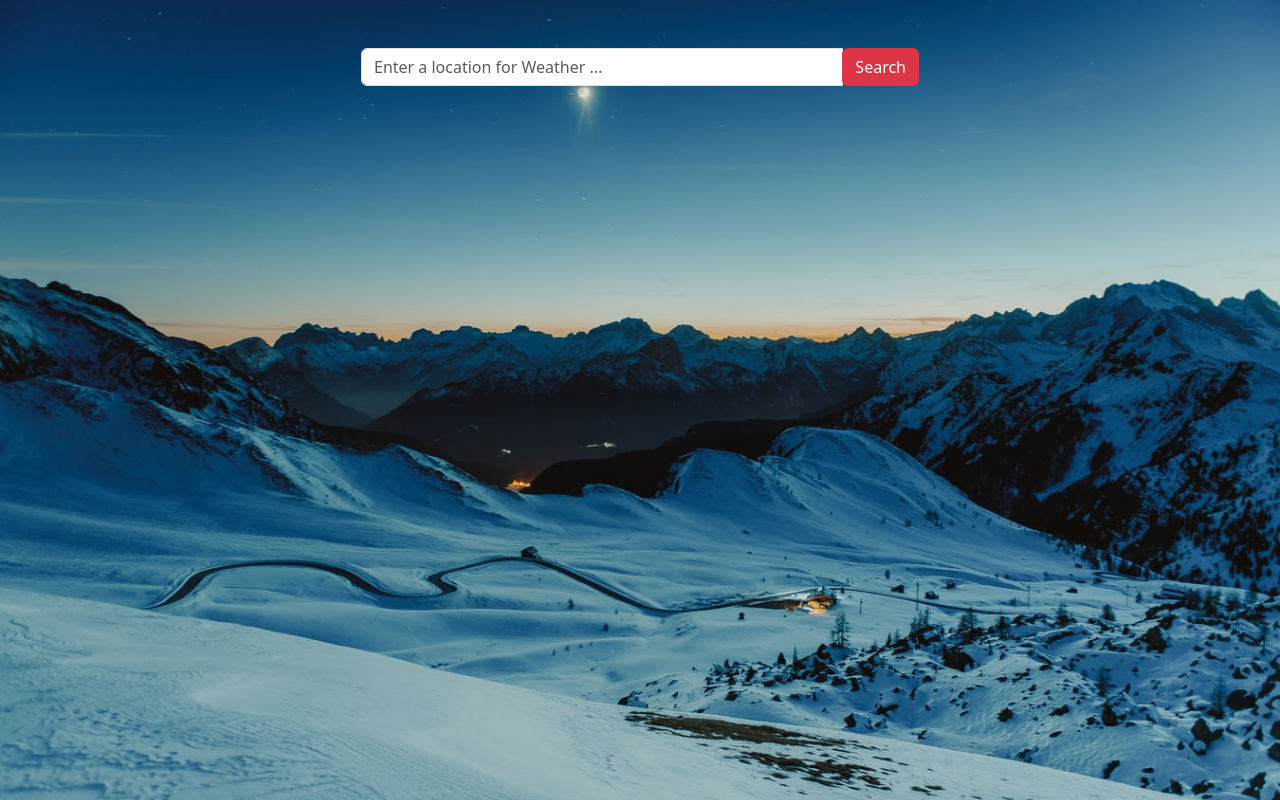
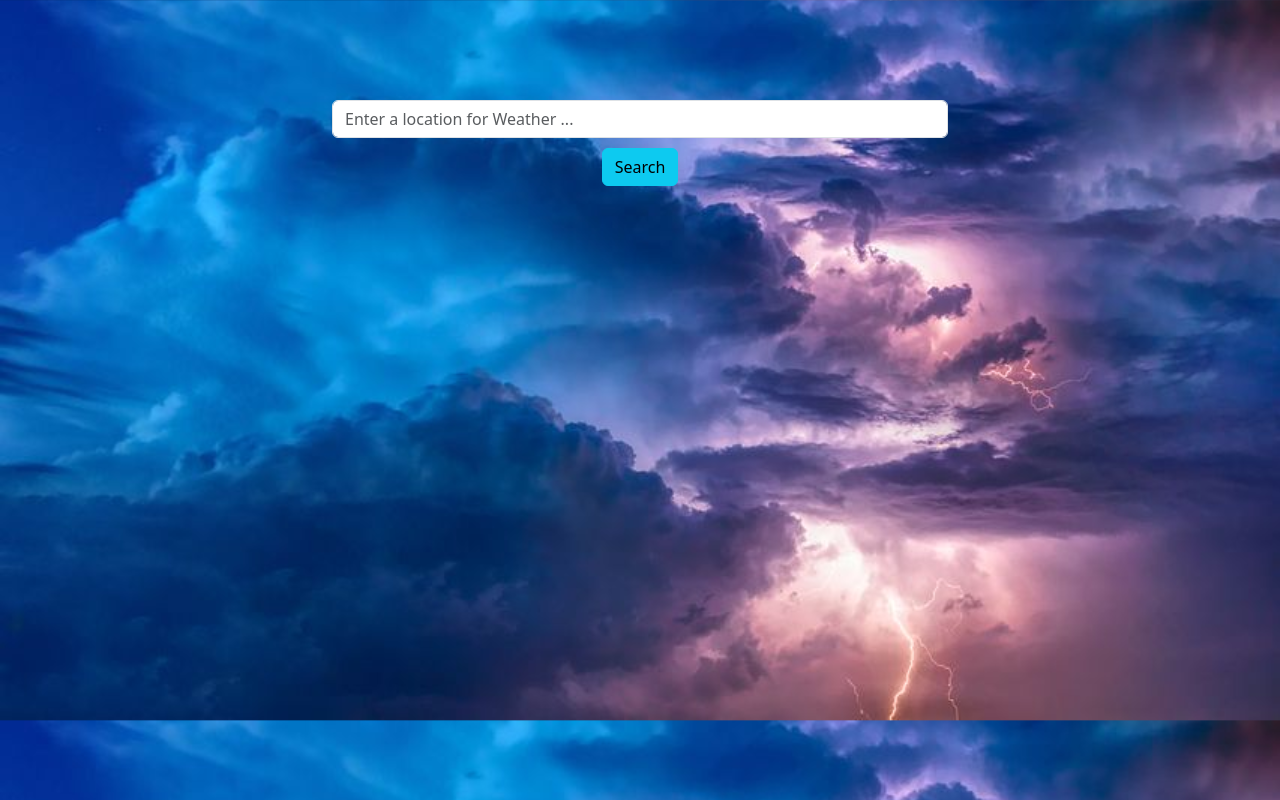
Before and after one commit to sadik9633/weatherapp, a plain HTML site: page index.html in a window 1280 px wide. Drawn offline with nearby package versions, Linux system fonts and the light colour scheme.

Commit message:
textadded

```diff
--- a/index.html
+++ b/index.html
@@ -8,40 +8,32 @@
     <title>Document</title>
     <link href="https://cdn.jsdelivr.net/npm/bootstrap@5.3.0-alpha1/dist/css/bootstrap.min.css" rel="stylesheet"
         integrity="sha384-GLhlTQ8iRABdZLl6O3oVMWSktQOp6b7In1Zl3/Jr59b6EGGoI1aFkw7cmDA6j6gD" crossorigin="anonymous">
+        <style>
+            body{
+                background-image:url("./imag/thunderstorm-3625405__480.jpg");
+                background-size:cover;
+                background-position:no-repeat;
 
-        <style>
-        body {
-            background: url("./imag/bg-image.jpg") no-repeat;
-            background-size: cover;
-            height: 100vh;
-        }
-        .full{
-            background-image: url("./imag/blue-sky-with-shiny-clouds-background_1017-23279.webp");
-            background-size: cover;
-            margin-top: -50px;
-        }
-
-    </style>
+            }
+            #result{
+                background-image:url("./imag/blue-sky-with-shiny-clouds-background_1017-23279.webp");
+                background-size: cover;
+            }
+        </style>
 </head>
 
 <body>
-    <div class="container">
-        <form class="col-md-6 m-auto py-5">
-            <div class="input-group mb-3">
-                <input id="weather" type="text" class="form-control" placeholder="Enter a location for Weather ...">
-                <div>
-                    <button onclick="search()" type="button" class="btn btn-danger">Search</button>
-                </div>
-            </div>
-        </form>
-       <div id="result">
+    <div class="container w-50  text-center" style="margin-top: 100px;">
+        <input id="wcheck" type="text" class="form-control" placeholder="Enter a location for Weather ...">
+        <button style="margin-top:10px;" onclick="search()" type="button" class="btn btn-info">Search</button>
+    </div>
+    <div id="result" class="container rounded w-50  mt-2 text-center">
 
-       </div>
     </div>
-    </body>
+</body>
 <script>
     function search(){
-weather=weather.value
+weather=wcheck.value
 fetch(`https://api.openweathermap.org/data/2.5/weather?q=${weather}&appid=5b4bee0ba241d092159faf007e166080`).then(data=>data.json()).then(data=>displayData(data))
     }
     function displayData(weatherDetails){
@@ -54,18 +46,15 @@ fetch(`https://api.openweathermap.org/data/2.5/weather?q=${weather}&appid=5b4bee
 
         temp=Math.round(temp-273.15)
         feels=Math.round(feels-273.15)
-
-        result.innerHTML=`
-
-        <div class="container full w-50 text-center ">
+        result.innerHTML=`        <div class="container full w-50 text-center ">
             <h2 style="color:white;font-weight:bold;">${locationName}</h2>
             <h4 class="cloud" style="opacity:0.6">${clouds}</h4>
             <h4 class="desc" style="opacity:0.6">${description}</h4>
             <img src="https://openweathermap.org/img/w/${icon}.png">
             <h1>${temp}<sup>&deg;C</sup></h1>
-            <h2 style="opacity:0.8;font-size:20px;"><span style="font-size:20px; font-weight:bold; opacity:0.8">FEELS LIKE</span> ${feels}<sup>&deg;C</sup></h5>
-
- `}
+            <h2 style="opacity:0.8;font-size:20px;"><span style="font-size:20px; font-weight:bold; opacity:0.8">FEELS LIKE</span> ${feels}<sup>&deg;C</sup></h2>
+`
+    }
 </script>
 
 </html>
```
Also changed, not shown: imag/bg-image.jpg (deleted), imag/thunderstorm-3625405__480.jpg (added).
